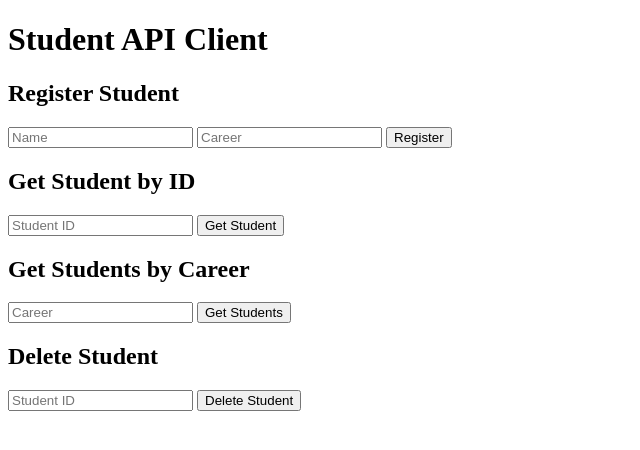
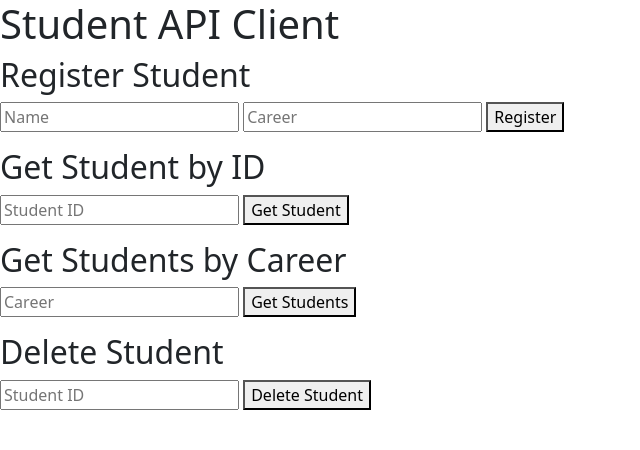
Before and after one commit to rodrigo-sarmiento/tp_registro, a plain HTML site: page index.html in a window 1280 px wide. Shown: the whole page, without its empty margins (0-640 px from the left). Drawn offline with nearby package versions, Linux system fonts and the light colour scheme.

Commit message:
Update index.html

```diff
--- a/index.html
+++ b/index.html
@@ -3,7 +3,8 @@
 <head>
     <meta charset="UTF-8">
     <title>Student API Client</title>
-    <!-- <link rel="stylesheet" href="style.css"> -->
+    <link rel="stylesheet" href="style.css">
+    <link href="https://cdn.jsdelivr.net/npm/bootstrap@5.3.0/dist/css/bootstrap.min.css" rel="stylesheet">
 </head>
 <body>
     <h1>Student API Client</h1>
```
